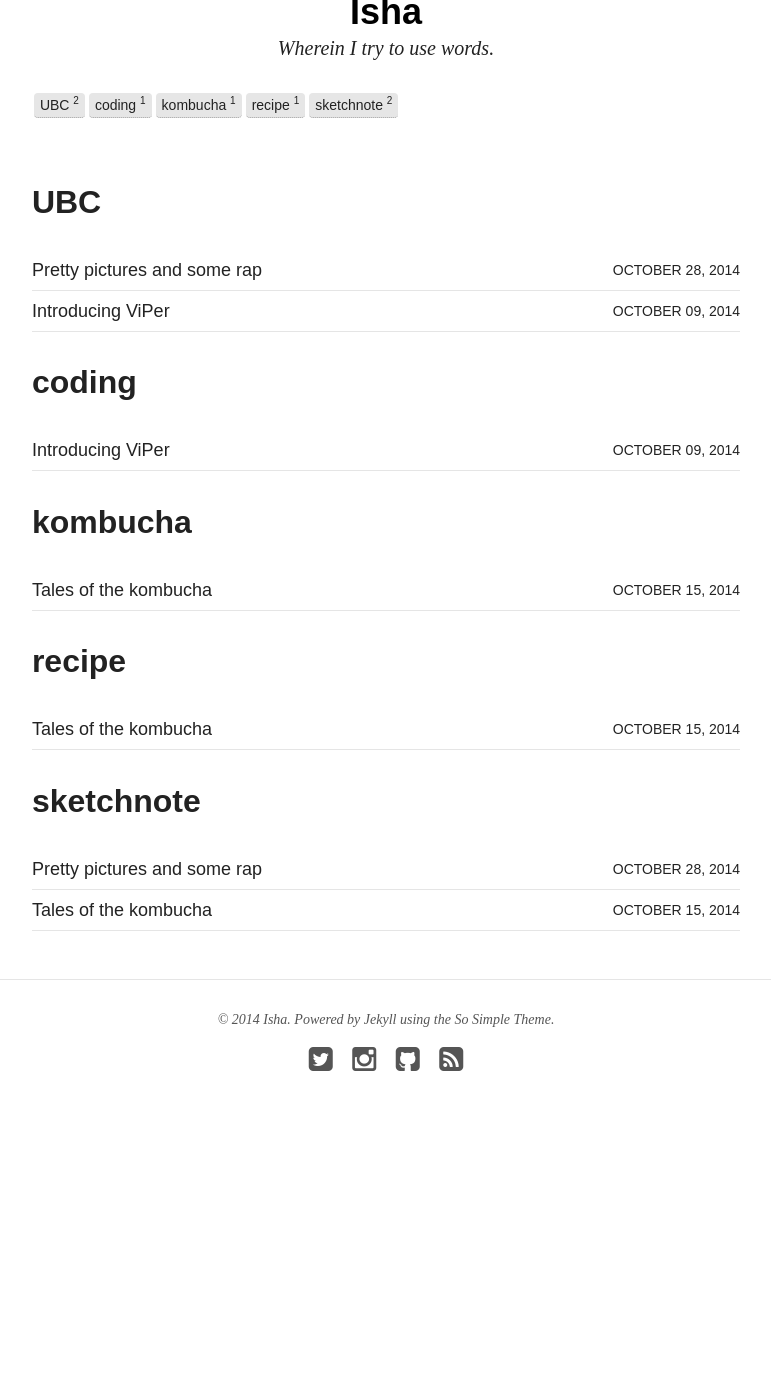
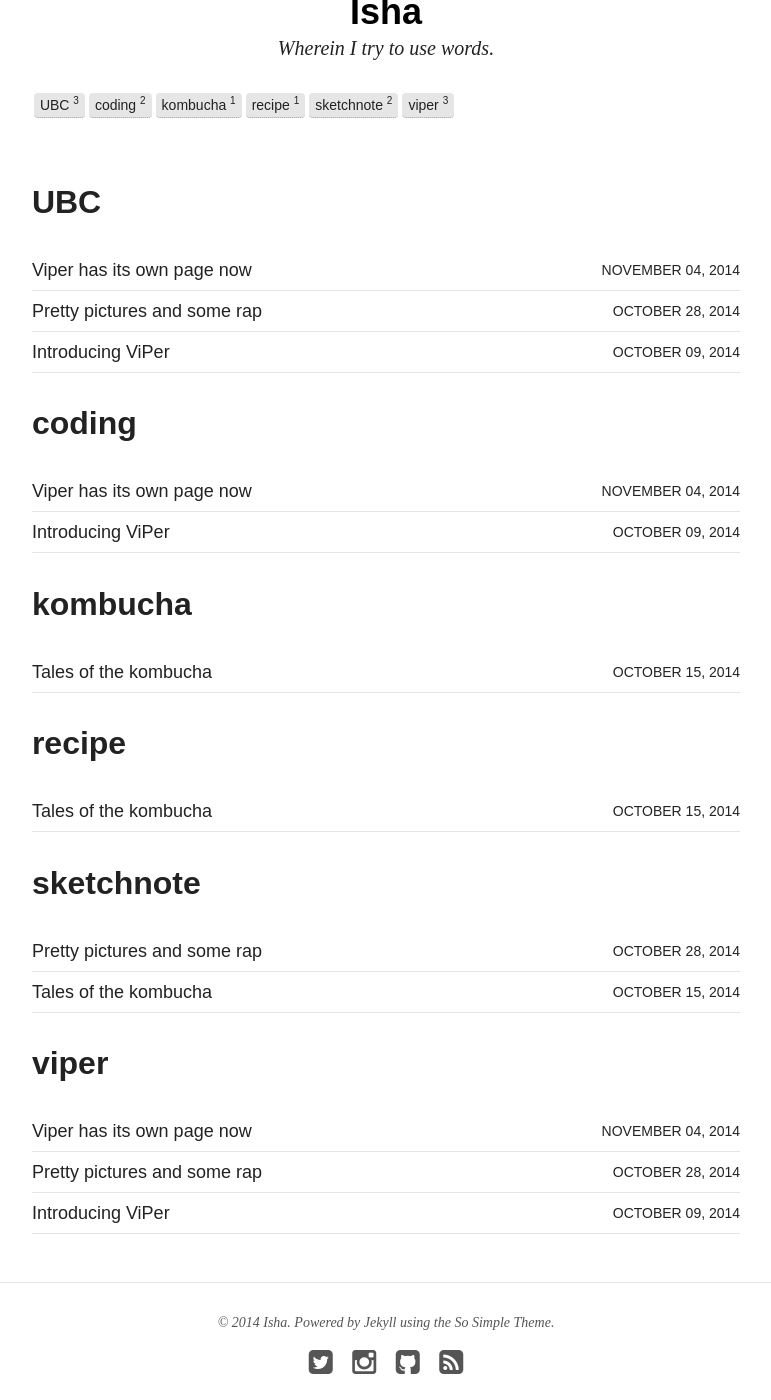
Before and after one commit to Primewalker/isha.github.io, a Jekyll site: the page built from tags/index.md, in a window 1280 px wide and 1400 px high, scrolled down 335 px. Shown: the whole window, without its empty margins (254-1025 px from the left). Built offline with Jekyll 4.4.1, drawn with Linux system fonts in a browser that asks for light colours; nearby versions of some CDN libraries; before the commit the page ends 1506 px from its top, so only the background shows below that.

Commit message:
Add viper tag and create link post for its page

```diff
--- a/_posts/articles/2014-10-28-pretty-pictures-and-some-rap.md
+++ b/_posts/articles/2014-10-28-pretty-pictures-and-some-rap.md
@@ -3,7 +3,7 @@ layout: post
 title: Pretty pictures and some rap
 excerpt: "A not so boring project proposal"
 categories: articles
-tags: [UBC, sketchnote]
+tags: [UBC, sketchnote, viper]
 comments: true
 share: true
 image:
--- a/_posts/articles/2014-10-9-introducing-viper.md
+++ b/_posts/articles/2014-10-9-introducing-viper.md
@@ -3,7 +3,7 @@ layout: post
 title: Introducing ViPer
 excerpt: "Not just a badass acronym."
 categories: articles
-tags: [coding, UBC]
+tags: [coding, UBC, viper]
 comments: true
 share: true
 ---
--- /dev/null
+++ b/_posts/articles/2014-11-04-viper-has-its-own-page-now.md
@@ -0,0 +1,10 @@
+---
+layout: post
+title: "Viper has its own page now"
+excerpt: "Viper project overview"
+categories: articles
+tags: [viper, UBC, coding]
+link: http://ishakumaarr.com/Viper/
+---
+
+Project overview page using Github pages.
```
